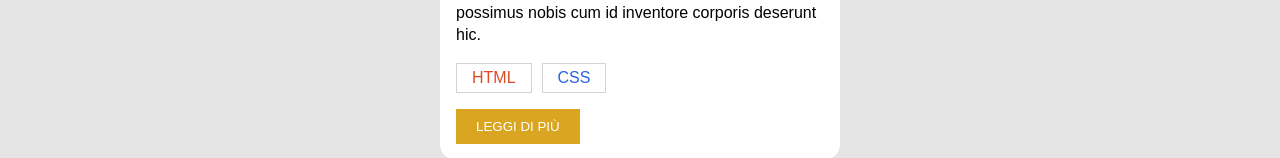
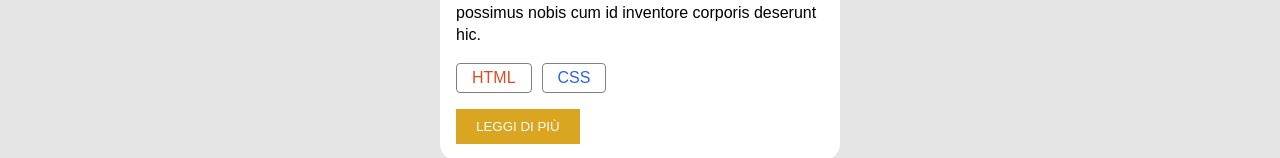
Before and after one commit to marcovittoriozacca/react-props-blog, a React (Vite) app: page / in a window 1280 px wide. Shown: the part 476-634 px from the top of the page. Built offline with nearby package versions, Linux system fonts and the light colour scheme.

Commit message:
feat: ternary operator (same as line 33)

```diff
--- a/src/components/main/mainComponents/Card.jsx
+++ b/src/components/main/mainComponents/Card.jsx
@@ -30,7 +30,18 @@ const Card = ({post}) => {
                     <p>{ content }</p>
                     <div className={style.tagsWrapper}>
                         {tags.map((tag,index) => (
-                            <span key={`tag-${index}`} className={`${setTagColor(tag)} ${style.singleTagBox}`}>{tag}</span>
+                            // imho the best solution
+                            // <span key={`tag-${index}`} className={`${setTagColor(tag)} ${style.singleTagBox}`}>{tag}</span>
+
+                            //ternary operator solution
+                            <span key={`tag-${index}`}
+                                className = {`${tag === 'html'? style.html : "" ||
+                                            tag === 'css'? style.css : ""  ||
+                                            tag === 'js'? style.js : ""  ||
+                                            tag === 'php'? style.php : style.default }
+                                            ${style.singleTagBox}`
+                                        }
+                            >{tag}</span>
                         ))}
                     </div>
                     <Button/>
--- a/src/components/main/mainComponents/Card.module.css
+++ b/src/components/main/mainComponents/Card.module.css
@@ -35,7 +35,8 @@
 
 .singleTagBox{
     padding: 5px 15px;
-    border: .5px solid lightgray;
+    border: .5px solid gray;
+    border-radius: 4px;
 }
 
 .html{
```
